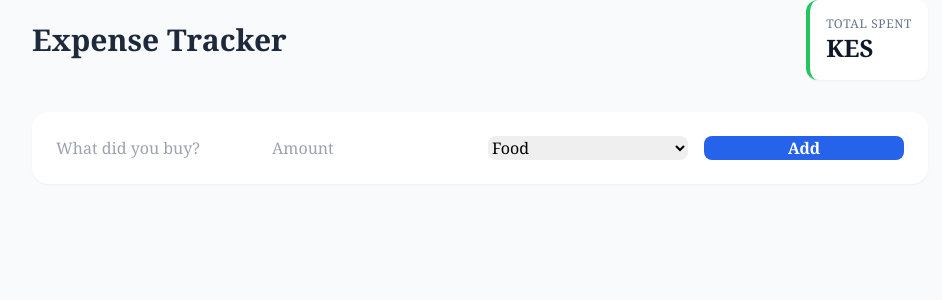
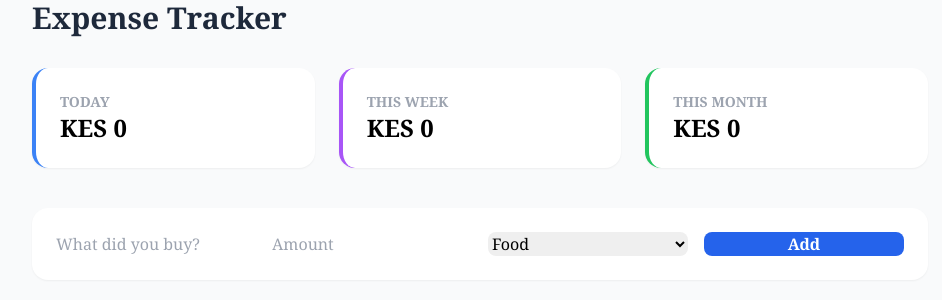
Before and after one commit to 18Mori/SoftGrowTech_expenseTracker_JamesMuriithi, a Django app: page / in a window 1280 px wide. Shown: the top 300 px of the page, without its empty margins (160-1102 px from the left). Run offline with Django 5.2, Linux system fonts and the light colour scheme; the visitor is signed in with stand-in values (Sample User, id 1); data that the repository does not hold is empty; some libraries are stand-ins or nearby versions.

Commit message:
Refactor Expense model and serializer; update expense list view to calculate weekly and monthly totals correctly

```diff
--- a/exapp/models.py
+++ b/exapp/models.py
@@ -18,7 +18,7 @@
     title = models.CharField(max_length=200)
     amount = models.DecimalField(max_digits=10, decimal_places=2)
     category = models.CharField(max_length=50, choices=CATEGORY_CHOICES)
-    transaction_type = models.CharField(max_length=10, choices=TYPES)
+    # transaction_type = models.CharField(max_length=10, choices=TYPES)
     date = models.DateField(auto_now_add=True)
 
     def __str__(self):
--- a/exapp/serializers.py
+++ b/exapp/serializers.py
@@ -4,4 +4,4 @@
 class ExpenseSerializer(serializers.ModelSerializer):
     class Meta:
         model = Expense
-        fields = ['id', 'title', 'amount', 'category', 'transaction_type', 'date']
+        fields = ['id', 'title', 'amount', 'category', 'date']
--- a/exapp/templates/Home.html
+++ b/exapp/templates/Home.html
@@ -4,11 +4,21 @@
 <div class="max-w-4xl mx-auto">
         <header class="mb-8 flex justify-between items-center">
             <h1 class="text-3xl font-bold text-slate-800">Expense Tracker</h1>
-            <div class="bg-white shadow-sm p-4 rounded-xl border-l-4 border-green-500">
-                <p class="text-xs text-slate-500 uppercase tracking-wider">Total Spent</p>
-                <p class="text-2xl font-black text-slate-900">KES {{ total_balance }}</p>
+        </header>
+        <div class="grid grid-cols-1 md:grid-cols-3 gap-6 mb-10">
+            <div class="bg-white p-6 rounded-2xl shadow-sm border-l-4 border-blue-500">
+                <p class="text-sm font-bold text-gray-400 uppercase">Today</p>
+                <p class="text-2xl font-bold">KES {{ daily_total }}</p>
             </div>
-        </header>
+            <div class="bg-white p-6 rounded-2xl shadow-sm border-l-4 border-purple-500">
+                <p class="text-sm font-bold text-gray-400 uppercase">This Week</p>
+                <p class="text-2xl font-bold">KES {{ weekly_total }}</p>
+            </div>
+            <div class="bg-white p-6 rounded-2xl shadow-sm border-l-4 border-green-500">
+                <p class="text-sm font-bold text-gray-400 uppercase">This Month</p>
+                <p class="text-2xl font-bold">KES {{ monthly_total }}</p>
+            </div>
+        </div>
         <section class="bg-white p-6 rounded-2xl shadow-sm mb-8">
             <form method="POST" class="grid grid-cols-1 md:grid-cols-4 gap-4">
                 {% csrf_token %}
--- a/exapp/views.py
+++ b/exapp/views.py
@@ -15,11 +15,10 @@
     transactions = Expense.objects.filter(user=request.user).order_by('-date')
 
     daily_total = transactions.filter(date=today).aggregate(Sum('amount'))['amount__sum'] or 0
-    weekly_total = transactions.filter(date=week_start).aggregate(Sum('amount'))['amount__sum'] or 0
-    monthly_total = transactions.filter(date=month_start).aggregate(Sum('amount'))['amount__sum'] or 0
+    weekly_total = transactions.filter(date__gte=week_start).aggregate(Sum('amount'))['amount__sum'] or 0
+    monthly_total = transactions.filter(date__gte=month_start).aggregate(Sum('amount'))['amount__sum'] or 0
 
     expenses = Expense.objects.filter(user=request.user).order_by('-date')
-    daily_total = expenses.aggregate(Sum('amount'))['amount__sum'] or 0
 
     if request.method == "POST":
         serializer = ExpenseSerializer(data=request.POST)
```
